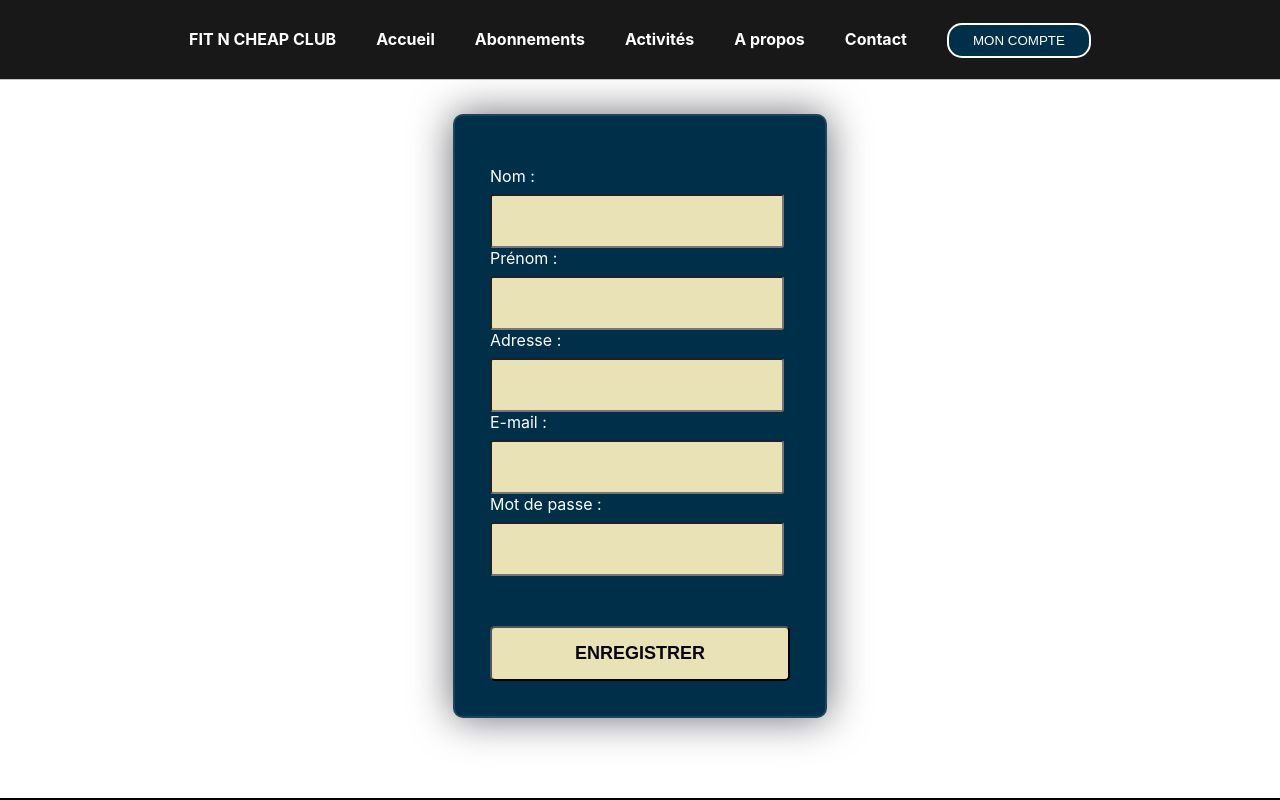
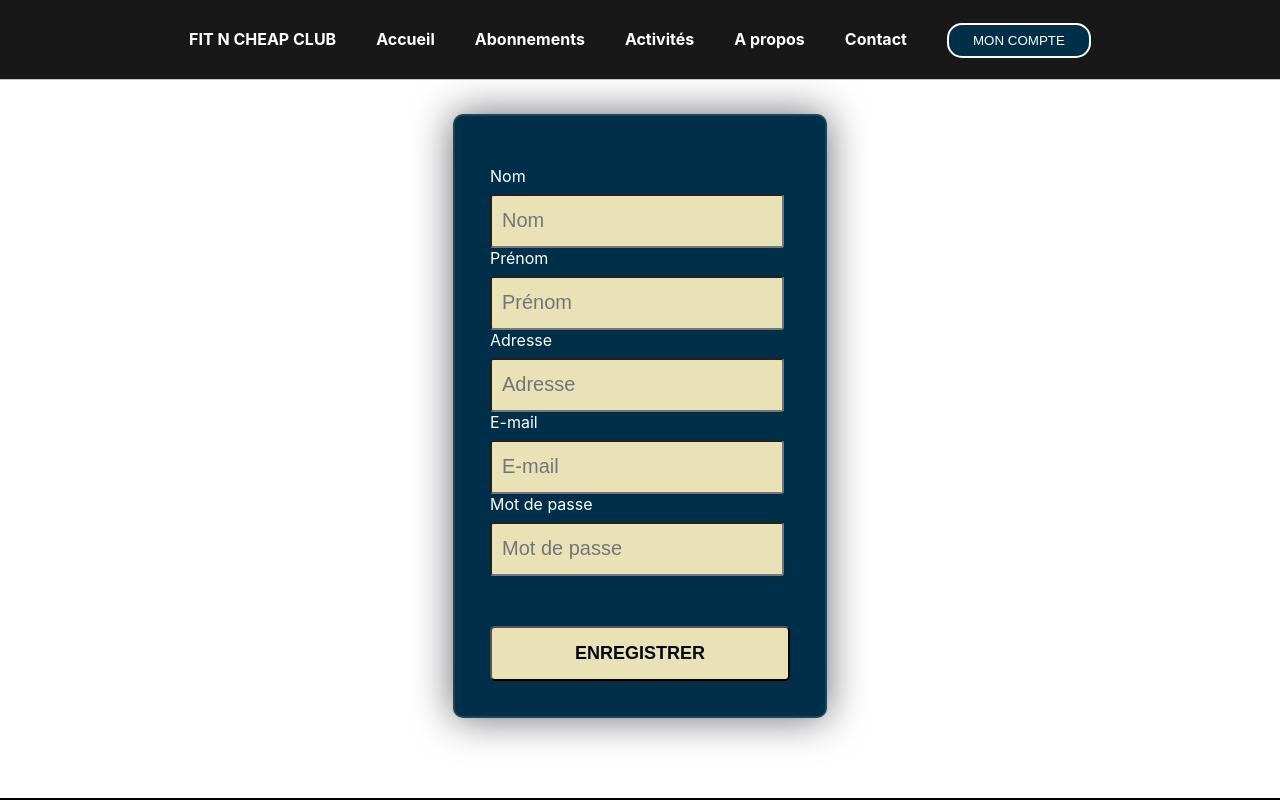
Before and after one commit to ChristelDeveza/Projet4, a React (Vite) app in the folder frontend/: page /Moncompte/CreerUnCompte in a window 1280 px wide. Shown: the top 800 px of the page. Built offline with nearby package versions, Linux system fonts and the light colour scheme.

Commit message:
register-form modified

```diff
--- a/frontend/src/components/Register.jsx
+++ b/frontend/src/components/Register.jsx
@@ -1,3 +1,4 @@
+/* eslint-disable react/jsx-props-no-spreading */
 import React, { useState } from "react";
 import axios from "axios";
 import Swal from "sweetalert2";
@@ -6,22 +7,79 @@ import { useNavigate } from "react-router-dom";
 import "../CSS/Register.css";
 
 function Register() {
-  const [lastname, setLastname] = useState("");
-  const [firstname, setFirstname] = useState("");
-  const [address, setAddress] = useState("");
-  const [email, setEmail] = useState("");
-  const [password, setPassword] = useState("");
+  // const [lastname, setLastname] = useState("");
+  // const [firstname, setFirstname] = useState("");
+  // const [address, setAddress] = useState("");
+  // const [email, setEmail] = useState("");
+  // const [password, setPassword] = useState("");
+
+  const [values, setValues] = useState({
+    lastname: "",
+    firstname: "",
+    address: "",
+    email: "",
+    password: "",
+  });
+
+  const inputsArray = [
+    {
+      id: 1,
+      name: "lastname",
+      type: "text",
+      placeholder: "Nom",
+      label: "Nom",
+    },
+    {
+      id: 2,
+      name: "firstname",
+      type: "text",
+      placeholder: "Prénom",
+      label: "Prénom",
+    },
+    {
+      id: 3,
+      name: "address",
+      type: "text",
+      placeholder: "Adresse",
+      label: "Adresse",
+    },
+    {
+      id: 4,
+      name: "email",
+      type: "text",
+      placeholder: "E-mail",
+      label: "E-mail",
+    },
+    {
+      id: 5,
+      name: "password",
+      type: "password",
+      placeholder: "Mot de passe",
+      label: "Mot de passe",
+    },
+  ];
   const navigate = useNavigate();
 
   function handleSubmit(e) {
     e.preventDefault();
+    if (
+      !values.lastname ||
+      !values.firstname ||
+      !values.address ||
+      !values.email ||
+      !values.password
+    ) {
+      Swal.fire("Afin de vous inscrire, merci de compléter tous les champs");
+      return;
+    }
+
     axios
       .post(`${import.meta.env.VITE_BACKEND_URL}/register`, {
-        Name: lastname,
-        Firstname: firstname,
-        Address: address,
-        Email: email,
-        Password: password,
+        Name: values.lastname,
+        Firstname: values.firstname,
+        Address: values.address,
+        Email: values.email,
+        Password: values.password,
       })
       .then(() => {
         Swal.fire(
@@ -37,7 +95,30 @@ function Register() {
   return (
     <div className="register">
       <h1 className="title-register">CREER UN COMPTE</h1>
+
       <form onSubmit={handleSubmit} className="register-form">
+        {inputsArray.map((input) => (
+          <div key={input.id}>
+            <label htmlFor="name"> {input.label}</label>
+            <input
+              className="register-input"
+              {...input}
+              value={values[input.name]}
+              onChange={(e) =>
+                setValues({ ...values, [e.target.name]: e.target.value })
+              }
+            />
+          </div>
+        ))}
+        <button
+          className="register-button"
+          type="button"
+          onClick={handleSubmit}
+        >
+          ENREGISTRER
+        </button>
+      </form>
+      {/* <form onSubmit={handleSubmit} className="register-form">
         <label htmlFor="name">Nom :</label>
         <input
           className="register-input"
@@ -94,7 +175,7 @@ function Register() {
         >
           ENREGISTRER
         </button>
-      </form>
+      </form> */}
     </div>
   );
 }
```
Also changed, not shown: 1 other file (tests, documents, lock files or other folders).
